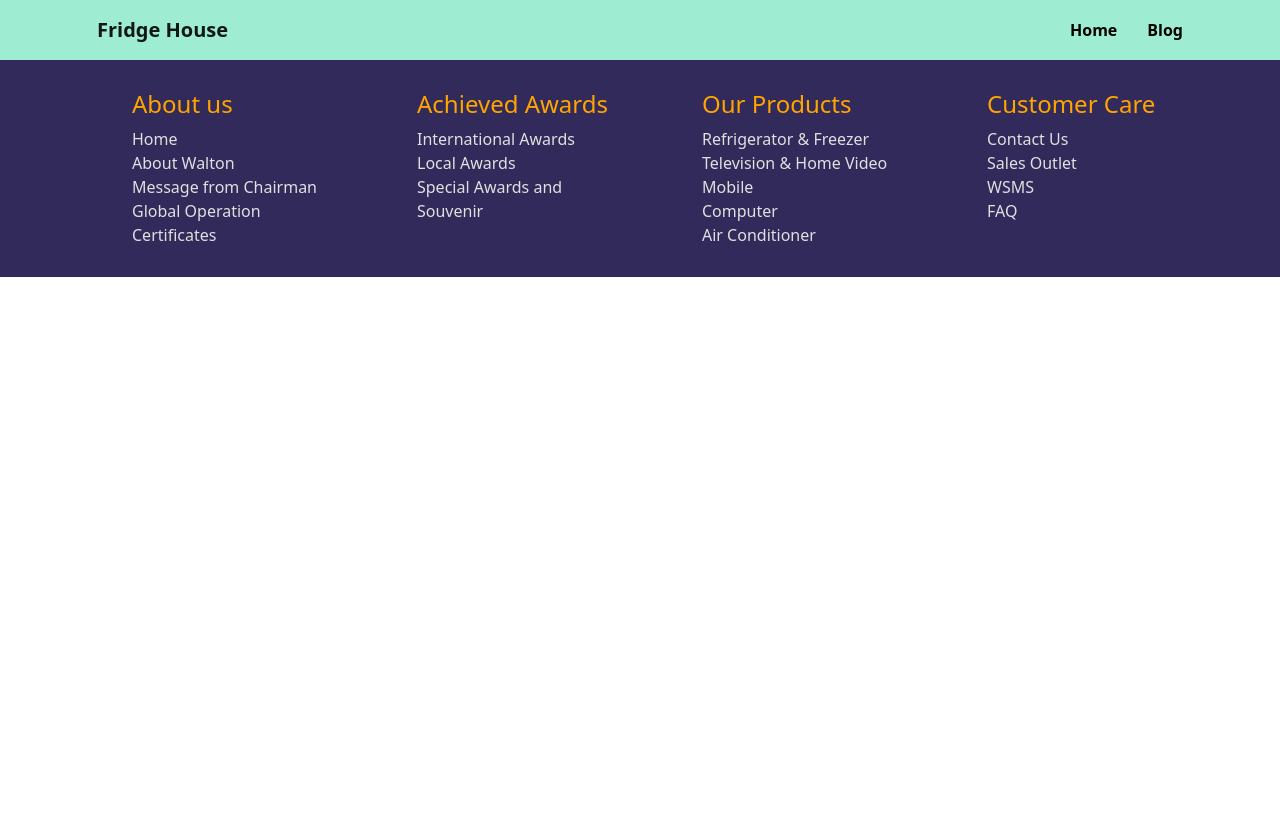
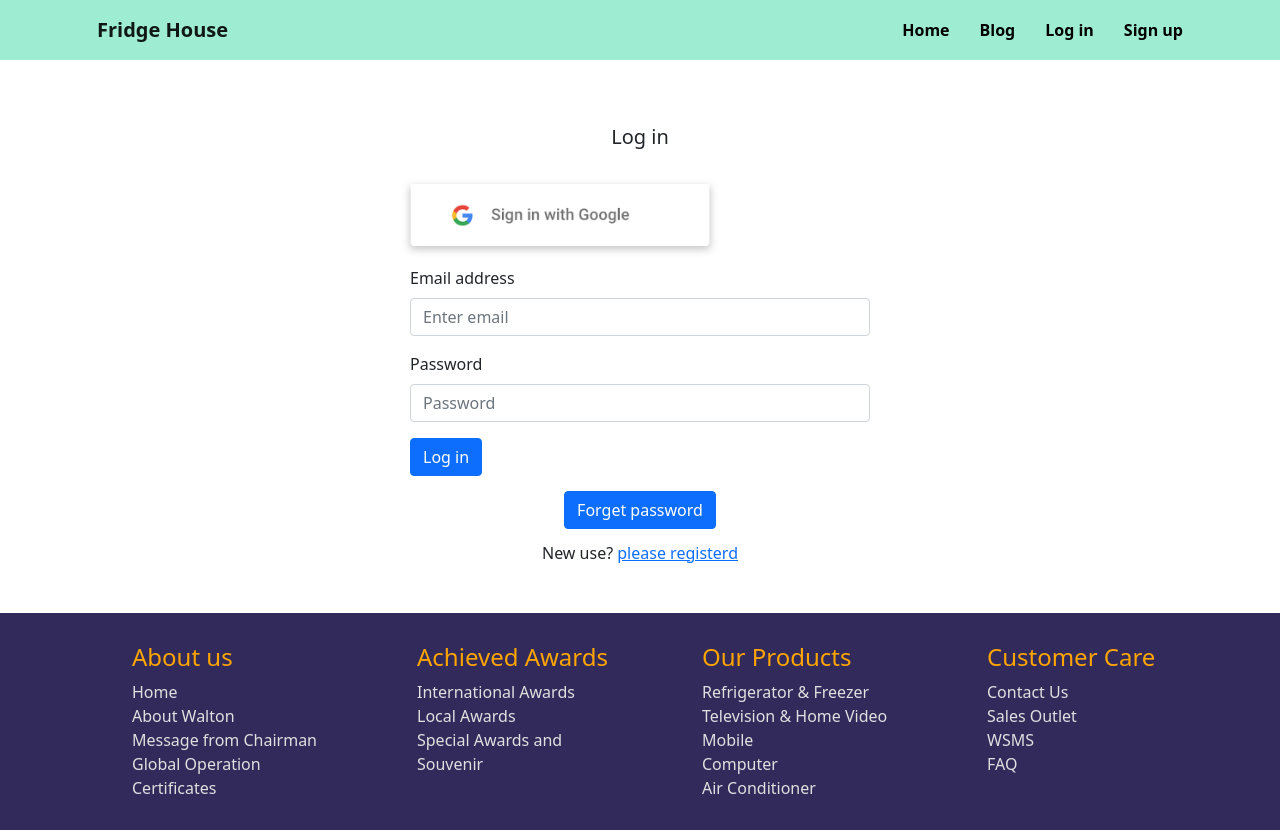
Before and after one commit to solaymanWeb/ware-house-client, a React (Create React App) app: page /login in a window 1280 px wide. Before the commit the page ends 800 px from the top, so only its background shows below. Built offline with nearby package versions, Linux system fonts and the light colour scheme.

Commit message:
signup added in this project

```diff
--- a/package.json
+++ b/package.json
@@ -7,9 +7,11 @@
     "@testing-library/react": "^13.2.0",
     "@testing-library/user-event": "^13.5.0",
     "bootstrap": "^5.1.3",
+    "firebase": "^9.8.1",
     "react": "^18.1.0",
     "react-bootstrap": "^2.4.0",
     "react-dom": "^18.1.0",
+    "react-firebase-hooks": "^5.0.3",
     "react-router-dom": "^6.3.0",
     "react-scripts": "5.0.1",
     "web-vitals": "^2.1.4"
--- a/src/App.js
+++ b/src/App.js
@@ -5,6 +5,8 @@ import { Route, Routes } from 'react-router-dom';
 import Home from './Components/Home/Home';
 import Blog from './Components/Blog/Blog';
 import Footer from './Components/Footer/Footer';
+import Signup from './Components/Signup/Signup';
+import Login from './Components/Login/Login';
 
 function App() {
   return (
@@ -13,6 +15,8 @@ function App() {
       <Routes>
         <Route path='/' element={<Home></Home>}></Route>
         <Route path='/blog' element={<Blog></Blog>}></Route>
+        <Route path='login' element={<Login></Login>}></Route>
+        <Route path='/signup' element={<Signup></Signup>}></Route>
       </Routes>
       <Footer></Footer>
     </div>
--- a/src/Components/Footer/Footer.css
+++ b/src/Components/Footer/Footer.css
@@ -4,6 +4,7 @@
     padding-bottom: 30px;
     background-color: #322a5a;
     color: #e0e0e0;
+    margin-top: 50px;
 }
 .footer-container h4{
     color: orange;
--- a/src/Components/Header/Header.js
+++ b/src/Components/Header/Header.js
@@ -24,7 +24,9 @@ const Header = () => {
         navbarScroll
       >
         <Link to='/'>Home</Link>
-        <Link to="/blog">Blog</Link>
+        <Link to='/blog'>Blog</Link>
+        <Link to='/login'>Log in</Link>
+        <Link to='/signup'>Sign up</Link>
 
 
 
--- /dev/null
+++ b/src/Components/Login/Login.css
@@ -0,0 +1,18 @@
+
+.google-signin{
+    margin: 20px 0;
+    box-shadow: rgba(0, 0, 0, 0.24) 0px 3px 8px;
+    width: 300px;
+    display: flex;
+    justify-content: center;
+}
+.forgetPassword{
+    margin: 15px 0;
+}
+.login-title{
+    padding: 15px 0;
+}
+.google-signin img{
+    width: 100%;
+
+    }
--- /dev/null
+++ b/src/Components/Login/Login.js
@@ -0,0 +1,109 @@
+import React from 'react';
+import { useState } from 'react';
+import { Button, Form } from 'react-bootstrap';
+import { useSignInWithEmailAndPassword, useSignInWithGoogle } from 'react-firebase-hooks/auth';
+import { Link, useLocation, useNavigate } from 'react-router-dom';
+import { useSendPasswordResetEmail } from 'react-firebase-hooks/auth';
+import auth from '../../firebase.init';
+import signin from '../Images/signin.png';
+import './Login.css'
+
+const Login = () => {
+const [email, setEmail]=useState('');
+const [password, setPassword]=useState('');
+const [signInWithGoogle]=useSignInWithGoogle(auth);
+const [
+  signInWithEmailAndPassword,
+  user,
+  loading,
+  error,
+] = useSignInWithEmailAndPassword(auth);
+const [sendPasswordResetEmail, sending, resetError] = useSendPasswordResetEmail(
+  auth
+);
+const navigate=useNavigate()
+const location = useLocation()
+
+let from = location.state?.from?.pathname || "/";
+
+const handleEmail=event=>{
+  setEmail(event.target.value)
+}
+const handlePassword =event=>{
+  setPassword(event.target.value)
+}
+const createSignIn =event =>{
+  event.preventDefault();
+  signInWithEmailAndPassword(email, password)
+  // navigate(from, { replace: true });
+}
+
+const handleGoogleSignIn =()=>{
+  signInWithGoogle();
+}
+
+if(user){
+  navigate(from)
+}
+const forgetPassword= async ()=>{
+  await sendPasswordResetEmail(email);
+     alert('Sent email for new password');
+}
+
+    return (
+        <div>
+            <div className='signup-form'>
+                <h5 className='login-title'>Log in</h5>
+                <div onClick={handleGoogleSignIn} className='google-signin'>
+                <div>
+                <img src={signin} alt="" />
+                </div>
+             </div>
+            <Form onSubmit={createSignIn}>
+          <Form.Group className="mb-3" controlId="formBasicEmail">
+            <Form.Label>Email address</Form.Label>
+            <Form.Control onBlur={handleEmail} type="email" placeholder="Enter email" required />
+          </Form.Group>
+
+          <Form.Group className="mb-3" controlId="formBasicPassword">
+            <Form.Label>Password</Form.Label>
+            <Form.Control onBlur={handlePassword} type="password" placeholder="Password" required />
+          </Form.Group>
+          <div>
+            <p>{error?.message}</p>
+          </div>
+          <Button className='submit-btn' variant="primary" type="submit">
+            Log in
+          </Button>
+        </Form>
+
+          <div className='forgetPassword'>
+          <Button  onClick={forgetPassword}>Forget password</Button>
+          </div>
+            </div>
+            <h6>New use?  <Link to='/register'>please registerd</Link> </h6>
+        </div>
+    );
+};
+
+export default Login;
+
+
+
+
+
+
+
+
+// import React from 'react';
+// import './Login.css';
+
+// const Login = () => {
+//     return (
+//         <div>
+
+//         </div>
+//     );
+// };
+
+// export default Login;
--- /dev/null
+++ b/src/Components/Signup/Signup.css
@@ -0,0 +1,14 @@
+.signup-form{
+    width: 500px;
+    margin: 0 auto;
+    margin-top: 50px;
+   padding-left: 20px;
+   padding-right: 20px;
+}
+.form-label {
+    margin-bottom: 0.5rem;
+    display: flex;
+}
+.submit-btn{
+    display: flex;
+}
--- /dev/null
+++ b/src/Components/Signup/Signup.js
@@ -0,0 +1,63 @@
+import React from 'react';
+import { useState } from 'react';
+import { Button, Form } from 'react-bootstrap';
+import { Link, Navigate, useNavigate} from 'react-router-dom';
+import auth from '../../firebase.init'
+import { useCreateUserWithEmailAndPassword, useSendEmailVerification } from 'react-firebase-hooks/auth';
+import './Signup.css';
+
+const Signup = () => {
+  const [email, setEmail]=useState('');
+  const [password, setPassword]=useState('');
+  const [createUserWithEmailAndPassword,
+    user,
+    error
+  ] = useCreateUserWithEmailAndPassword(auth);
+  const [sendEmailVerification, sending, vryError] = useSendEmailVerification(auth);
+
+  const navigate = useNavigate();
+
+    if(user){
+      navigate('/')
+    }
+
+  const handleEmail=(event)=>{
+    setEmail(event.target.value)
+  }
+  const handlePassword=(event)=>{
+    setPassword(event.target.value)
+  }
+  const userCreate= async (event)=>{
+    createUserWithEmailAndPassword(email, password);
+    await sendEmailVerification();
+          alert('Sent email for varify');
+    event.preventDefault();
+
+  }
+
+    return (
+        <div>
+            <div className='signup-form'>
+                <h5>Register </h5>
+            <Form onSubmit={userCreate}>
+            <Form.Group className="mb-3" controlId="formBasicEmail">
+              <Form.Label>Email address</Form.Label>
+              <Form.Control onBlur={handleEmail} type="email" placeholder="Enter email" required />
+            </Form.Group>
+
+            <Form.Group className="mb-3" controlId="formBasicPassword">
+              <Form.Label>Password</Form.Label>
+              <Form.Control onBlur={handlePassword} type="password" placeholder="Password" required />
+            </Form.Group>
+            <p style={{color:'red'}}>{error?.message}</p>
+            <Button className='submit-btn' variant="primary" type="submit">
+              Register
+            </Button>
+          </Form>
+            </div>
+            <h6>al rerady registered?  <Link to='/login'>log in</Link> </h6>
+        </div>
+    );
+};
+
+export default Signup;
--- /dev/null
+++ b/src/firebase.init.js
@@ -0,0 +1,23 @@
+// Import the functions you need from the SDKs you need
+import { initializeApp } from "firebase/app";
+import { getAuth } from "firebase/auth";
+
+// TODO: Add SDKs for Firebase products that you want to use
+// https://firebase.google.com/docs/web/setup#available-libraries
+
+// Your web app's Firebase configuration
+// For Firebase JS SDK v7.20.0 and later, measurementId is optional
+const firebaseConfig = {
+  apiKey: "AIzaSyBA5cy0ZGm1bvmffGNB8PcrQMXcmlMn_2I",
+  authDomain: "fridge-store-house.firebaseapp.com",
+  projectId: "fridge-store-house",
+  storageBucket: "fridge-store-house.appspot.com",
+  messagingSenderId: "207488755588",
+  appId: "1:207488755588:web:3eac0aae17b18a5cc79fd1",
+  measurementId: "G-PZ88PNTW1J"
+};
+
+// Initialize Firebase
+const app = initializeApp(firebaseConfig);
+const auth = getAuth(app);
+export default auth;
```
Also changed, not shown: src/Components/Logout/Logout.js (added, +19 -0 lines), src/Components/Images/signin.png (added), src/Components/Logout/Logout.css (added), 1 other file (tests, documents, lock files or other folders).
